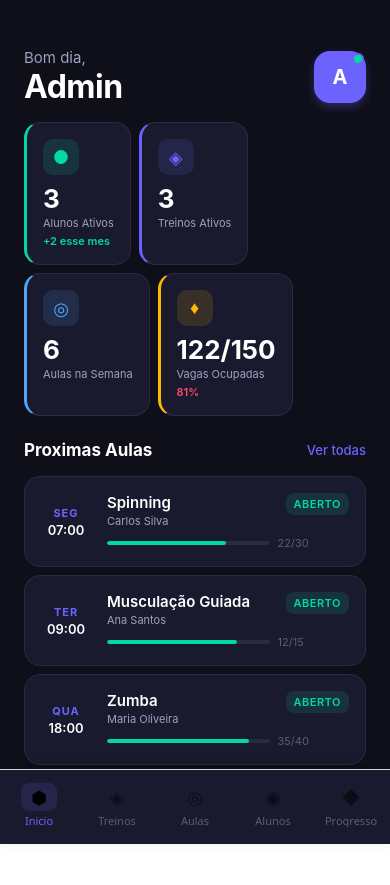
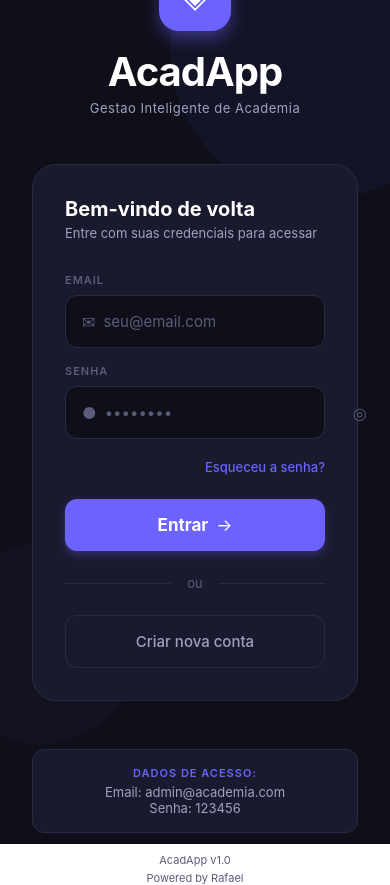
Before and after one commit to rafaeldep63/appAcadm, a React Native app: screen /Login in a window 390 px wide. Before the commit the page ends 844 px from the top, so only its background shows below. Built offline with nearby package versions, Linux system fonts and the light colour scheme.

Commit message:
Login com autenticacao - email: admin@academia.com senha: 123456

```diff
--- a/src/context/AuthContext.tsx
+++ b/src/context/AuthContext.tsx
@@ -11,15 +11,10 @@ interface AuthContextType {
 const AuthContext = createContext<AuthContextType>({} as AuthContextType);
 
 export function AuthProvider({ children }: { children: ReactNode }) {
-  const [user, setUser] = useState<User | null>({
-    id: '1',
-    name: 'Admin',
-    email: 'admin@academia.com',
-    role: 'admin',
-  });
+  const [user, setUser] = useState<User | null>(null);
 
   const login = (email: string, password: string): boolean => {
-    if (email && password) {
+    if (email === 'admin@academia.com' && password === '123456') {
       setUser({
         id: '1',
         name: 'Admin',
--- a/src/screens/LoginScreen.tsx
+++ b/src/screens/LoginScreen.tsx
@@ -113,6 +113,11 @@ export default function LoginScreen() {
         </View>
 
         <View style={styles.footer}>
+          <View style={styles.demoHint}>
+            <Text style={styles.demoHintTitle}>Dados de acesso:</Text>
+            <Text style={styles.demoHintText}>Email: admin@academia.com</Text>
+            <Text style={styles.demoHintText}>Senha: 123456</Text>
+          </View>
           <Text style={styles.footerText}>AcadApp v1.0</Text>
           <Text style={styles.footerText}>Powered by Rafael</Text>
         </View>
@@ -307,6 +312,28 @@ const styles = StyleSheet.create({
     marginTop: Spacing.xxl,
     gap: Spacing.xs,
   },
+  demoHint: {
+    backgroundColor: Colors.surface,
+    borderRadius: BorderRadius.md,
+    padding: Spacing.md,
+    borderWidth: 1,
+    borderColor: Colors.border,
+    marginBottom: Spacing.md,
+    alignItems: 'center',
+    width: '100%',
+  },
+  demoHintTitle: {
+    fontSize: FontSize.xs,
+    fontWeight: '600',
+    color: Colors.primary,
+    marginBottom: Spacing.xs,
+    textTransform: 'uppercase',
+    letterSpacing: 1,
+  },
+  demoHintText: {
+    fontSize: FontSize.sm,
+    color: Colors.textSecondary,
+  },
   footerText: {
     fontSize: FontSize.xs,
     color: Colors.textMuted,
```
